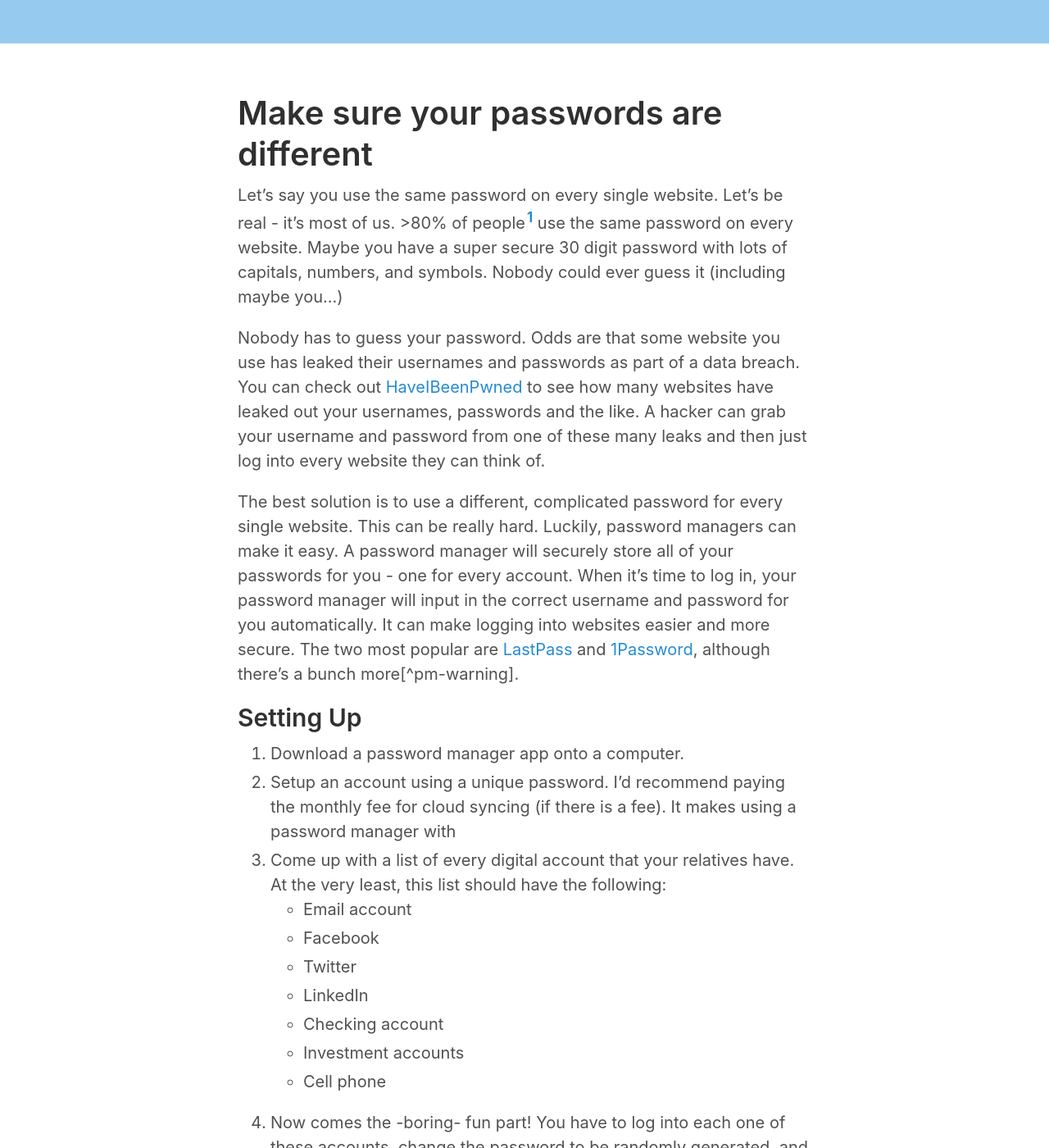
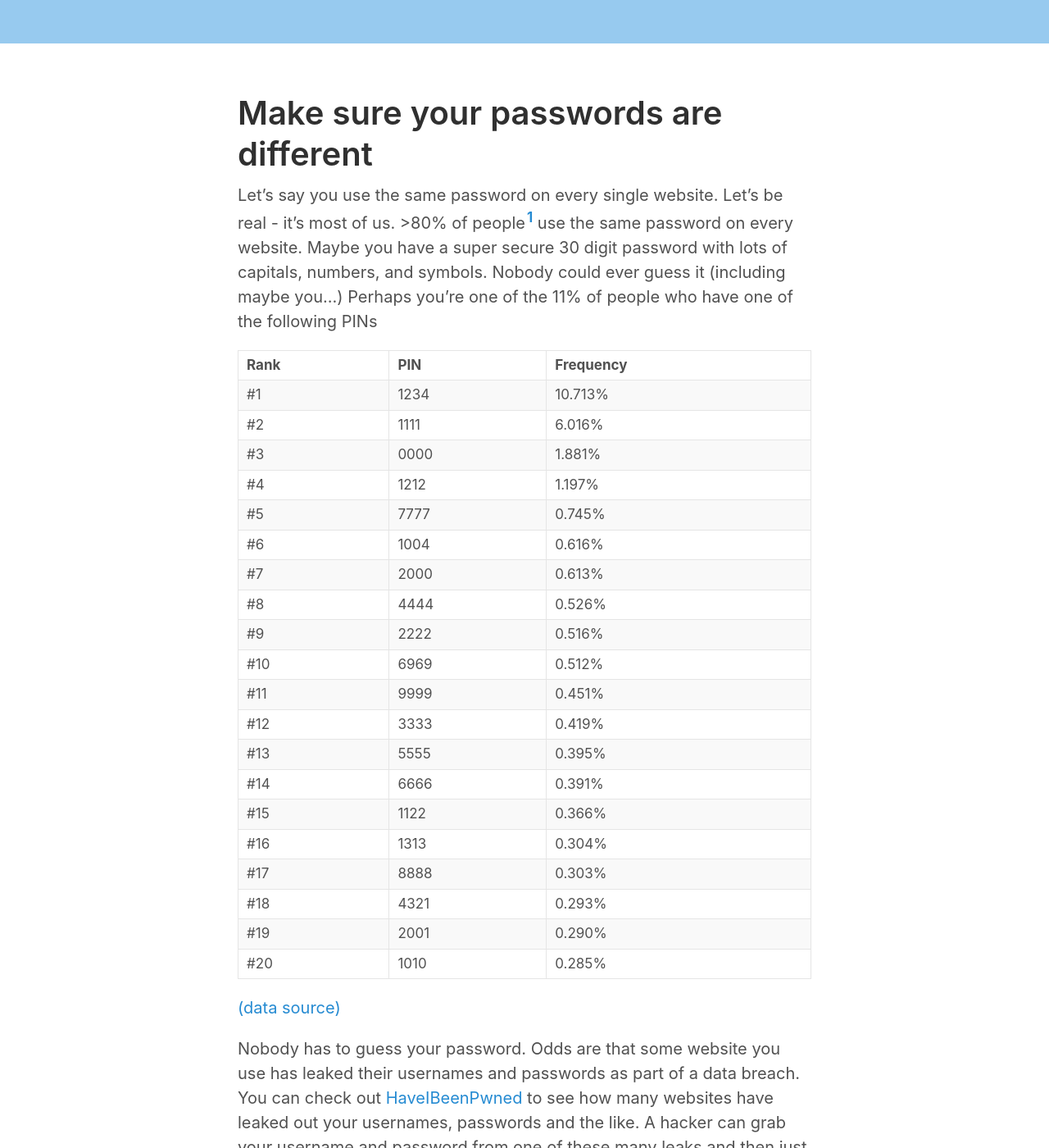
Before and after one commit to rambleraptor/christmastechsupport, a Jekyll site: the page built from _steps/04-passwords.md, in a window 1280 px wide and 1400 px high, scrolled down 247 px. Shown: the whole window at 82% size. Built offline with Jekyll 4.4.1, drawn with Linux system fonts in a browser that asks for light colours; some of the changed text lies outside the part shown.

```diff
--- a/_data/faqs.yml
+++ b/_data/faqs.yml
@@ -23,4 +23,5 @@
 - question: What if I don't celebrate Christmas?
   answer: |
     There's a war on Christmas and a war on Cyber. I can only fight so many wars at
-    once.
+    once. That said, Hannukah was about defending the temple from invaders, so in a way
+    by embracing cybersecurity you're celebrating Hannukah, sort of
--- a/_steps/04-passwords.md
+++ b/_steps/04-passwords.md
@@ -3,33 +3,43 @@ layout: page
 title: Make sure your passwords are different
 time: 1 hour
 ---
-Let's say you use the same password on every single website. Let's be real -
-it's most of us. >80% of people[^password-study] use the same password on every
-website. Maybe you have a super secure 30 digit password with lots of capitals,
-numbers, and symbols. Nobody could ever guess it (including maybe you...)
+Let's say you use the same password on every single website. Let's be real - it's most of us. >80% of people[^password-study] use the same password on every website. Maybe you have a super secure 30 digit password with lots of capitals, numbers, and symbols. Nobody could ever guess it (including maybe you...) Perhaps you're one of the 11% of people who have one of the following PINs
 
-Nobody has to guess your password. Odds are that some website you use has
-leaked their usernames and passwords as part of a data breach. You can check
-out [HaveIBeenPwned][hibp] to see how many websites have leaked out your
-usernames, passwords and the like. A hacker can grab your username and password
-from one of these many leaks and then just log into every website they can
-think of.
+|Rank|PIN|Frequency|
+|---|---|---|
+|#1|  1234|  10.713%|
+|#2|  1111|  6.016%|
+|#3|  0000|  1.881%|
+|#4|  1212|  1.197%|
+|#5|  7777|  0.745%|
+|#6|  1004|  0.616%|
+|#7|  2000|  0.613%|
+|#8|  4444|  0.526%|
+|#9|  2222|  0.516%|
+|#10| 6969|  0.512%|
+|#11| 9999|  0.451%|
+|#12| 3333|  0.419%|
+|#13| 5555|  0.395%|
+|#14| 6666|  0.391%|
+|#15| 1122|  0.366%|
+|#16| 1313|  0.304%|
+|#17| 8888|  0.303%|
+|#18| 4321|  0.293%|
+|#19| 2001|  0.290%|
+|#20| 1010|  0.285%|
 
-The best solution is to use a different, complicated password for every single
-website. This can be really hard. Luckily, password managers can make it easy.
-A password manager will securely store all of your passwords for you - one for
-every account. When it's time to log in, your password manager will input in
-the correct username and password for you automatically. It can make logging
-into websites easier and more secure.  The two most popular are [LastPass][lastpass] and
-[1Password][1password], although there's a bunch more[^pm-warning].
+[(data source)][datagenics]
+
+Nobody has to guess your password. Odds are that some website you use has leaked their usernames and passwords as part of a data breach. You can check out [HaveIBeenPwned][hibp] to see how many websites have leaked out your usernames, passwords and the like. A hacker can grab your username and password from one of these many leaks and then just log into every website they can think of.
+
+The best solution is to use a different, complicated password for every single website. This can be really hard. Luckily, password managers can make it easy. A password manager will securely store all of your passwords for you - one for every account. When it's time to log in, your password manager will input in the correct username and password for you automatically. It can make logging
+into websites easier and more secure.  The two most popular are [LastPass][lastpass] and [1Password][1password], although there's a bunch more[^pm-warning].
 
 
 ## Setting Up
 1. Download a password manager app onto a computer.
-2. Setup an account using a unique password. I'd recommend paying the monthly
-   fee for cloud syncing (if there is a fee). It makes using a password manager with
-3. Come up with a list of every digital account that your relatives have. At
-   the very least, this list should have the following:
+2. Setup an account using a unique password. I'd recommend paying the monthly fee for cloud syncing (if there is a fee). It makes using a password manager a bit easier, and if your computer goes down your passwords aren't lost into the void.
+3. Come up with a list of every digital account that your relatives have. At the very least, this list should have the following:
    * Email account
    * Facebook
    * Twitter
@@ -37,50 +47,29 @@ into websites easier and more secure.  The two most popular are [LastPass][lastp
    * Checking account
    * Investment accounts
    * Cell phone
-4. Now comes the -boring- fun part! You have to log into each one of these
-   accounts, change the password to be randomly generated, and then add the
-   username/password to the password manager. Be sure to try logging into the
-   account afterwards. I'd recommend *temporarily* copying the new randomly
-   generated passwords to a text file until you're positive that your password
-   manager has the correct password
-5. Install your password manager on tablets + phones. Do not turn on biometric
-   recognition. Be sure to log in to the password manager once to verify
-   everything is working properly.
+4. Now comes the -boring- fun part! You have to log into each one of these accounts, change the password to be randomly generated, and then add the username/password to the password manager. Be sure to try logging into the account afterwards. I'd recommend *temporarily* copying the new randomly generated passwords to a text file until you're positive that your password manager has the correct password. Or, for the more extravagant, write it down on paper and then toss it into a nearby fire to ensure nobody will ever see it again.
+
+5. Install your password manager on tablets + phones. Do not turn on biometric recognition. Be sure to log in to the password manager once to verify everything is working properly.
 
 ## Warnings!
-* Most password managers don't handle changing passwords that well. Expect to
-  be accidentally locked out of an account because your password manager didn't
-  capture the password properly.  If they want to change
-  passwords, have them copy all generated passwords into a text file
-  temporarily and manually verify that the password manager has it remembered.
+* Most password managers don't handle changing passwords that well. Expect to be accidentally locked out of an account because your password manager didn't capture the password properly.  If they want to change passwords, have them copy all generated passwords into a text file temporarily and manually verify that the password manager has it remembered.
 
-* If you're close with your relatives, write down a copy of their master
-  password and store it in a secure place offline. This way, if they lose their
-  password, you can help them recover access to their password vaults.
+* If you're close with your relatives, write down a copy of their master password and store it in a secure place offline. This way, if they lose their password, you can help them recover access to their password vaults.
 
-* Some websites will allow symbols in their passwords and others won't. Some
-  websites limit password length to x characters, some don't. You should make
-  sure your relatives know how to play around with the settings on the password
-  generator
+* Do **not** store your 2FA backup keys in your password manager! It may seem tempting, but keep them separate. If your password manager supports multiple "Vaults" with different passwords, perhaps.
 
-* Password managers can fill out your password field for you and that can be
-  scary. Try creating a fake email account using the password manager and then
-  try changing the password on that account using your password manager. Then
-  try changing the password on the fake account using your password manager.
-  This way, if something bad happens, you just lose access to your fake
-  account.
+* Some websites will allow symbols in their passwords and others won't. Some websites limit password length to x characters, some don't. You should make sure your relatives know how to play around with the settings on the password generator
 
-* Some mobile apps will have a little icon to open a password manager and
-  others will require manually copying + pasting passwords.
+* Password managers can fill out your password field for you and that can be scary. Try creating a fake email account using the password manager and then try changing the password on that account using your password manager. Then try changing the password on the fake account using your password manager. This way, if something bad happens, you just lose access to your fake account.
+
+* Some mobile apps will have a little icon to open a password manager and others will require manually copying + pasting passwords.
 
 
 [^password-study]: https://keepersecurity.com/assets/pdf/Keeper-Mobile-Survey-Infographic.pdf
 [^pm-manager]: There's a whole bunch of very, very bad password managers out
-  there that can make you less secure. Be sure that you understand why your
-  password manager is secure. Most password managers have security white-pages
-  and you can Google around for basic primers on password manager security to
-  know what to look for.
+  there that can make you less secure. Be sure that you understand why your password manager is secure. Most password managers have security white-pages and you can Google around for basic primers on password manager security to know what to look for.
 
 [hibp]: https://haveibeenpwned.com/
 [lastpass]: http://www.lastpass.com/
 [1password]: https://www.1password.com/
+[datagenics]: https://www.datagenetics.com/blog/september32012/
```
Also changed, not shown: _steps/01-updates.md (+11 -30 lines), _steps/02-browsers.md (+11 -21 lines), _steps/03-twofactor.md (+12 -50 lines), _steps/05-messaging.md (added, +25 -0 lines), index.md (+18 -9 lines), public/SecureUrlExample.png (added).
